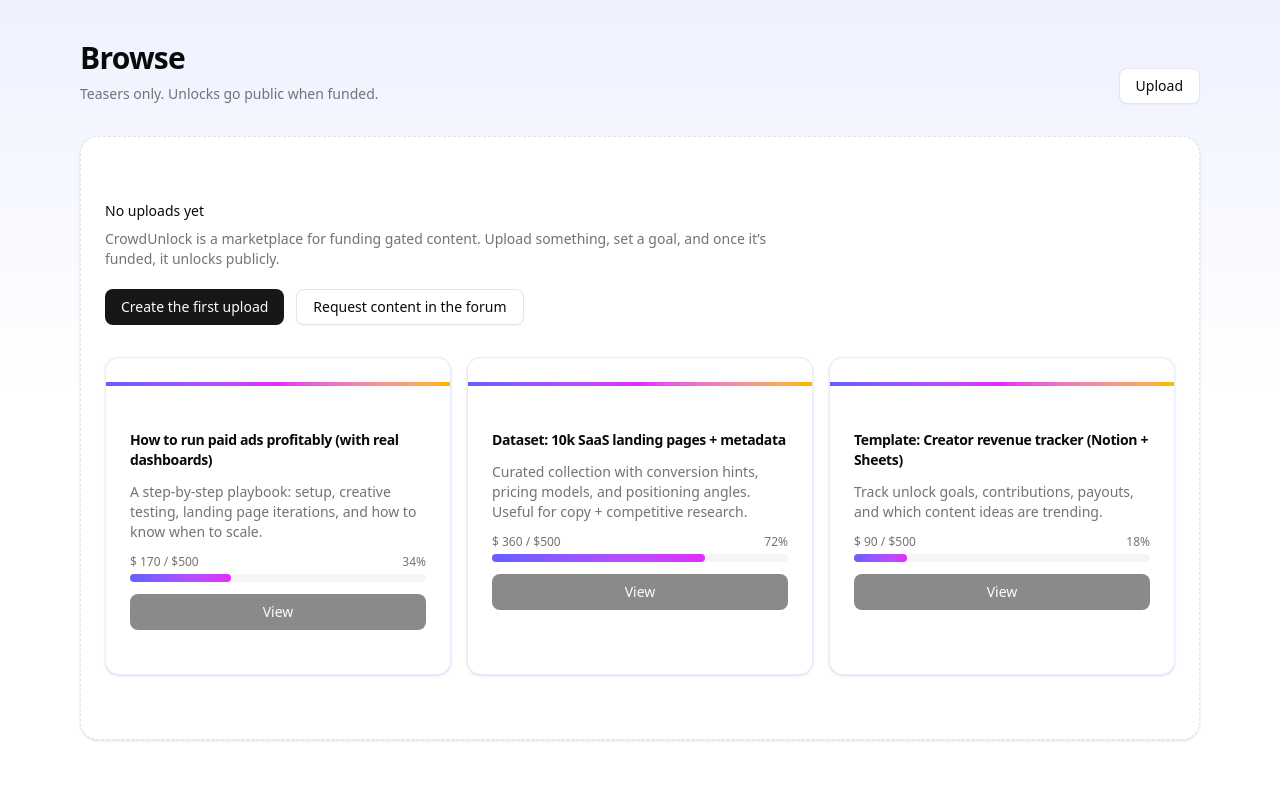
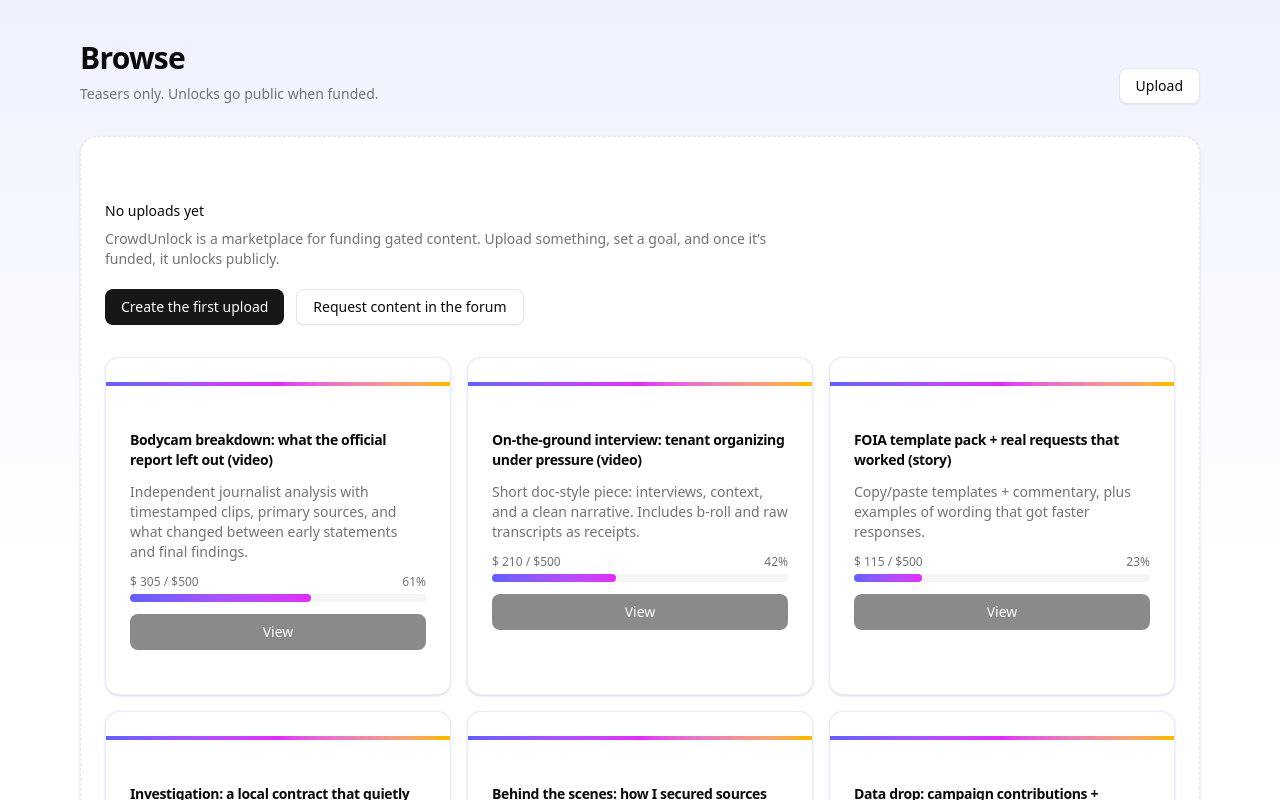
Before and after one commit to bgibson253/crowdunlock-mvp, a Next.js app: page /browse in a window 1280 px wide. Shown: the top 800 px of the page. Built offline with nearby package versions, Linux system fonts and the light colour scheme; no server answers; the database is empty.

Commit message:
Add journalist-focused examples to browse empty-state

```diff
--- a/src/components/uploads/browse-empty-state.tsx
+++ b/src/components/uploads/browse-empty-state.tsx
@@ -60,19 +60,34 @@ export function BrowseEmptyState() {
 
         <div className="mt-8 grid gap-4 sm:grid-cols-2 lg:grid-cols-3">
           <ExampleCard
-            title="How to run paid ads profitably (with real dashboards)"
-            teaser="A step-by-step playbook: setup, creative testing, landing page iterations, and how to know when to scale."
-            pct={34}
+            title="Bodycam breakdown: what the official report left out (video)"
+            teaser="Independent journalist analysis with timestamped clips, primary sources, and what changed between early statements and final findings."
+            pct={61}
           />
           <ExampleCard
-            title="Dataset: 10k SaaS landing pages + metadata"
-            teaser="Curated collection with conversion hints, pricing models, and positioning angles. Useful for copy + competitive research."
-            pct={72}
+            title="On-the-ground interview: tenant organizing under pressure (video)"
+            teaser="Short doc-style piece: interviews, context, and a clean narrative. Includes b-roll and raw transcripts as receipts."
+            pct={42}
           />
           <ExampleCard
-            title="Template: Creator revenue tracker (Notion + Sheets)"
-            teaser="Track unlock goals, contributions, payouts, and which content ideas are trending."
-            pct={18}
+            title="FOIA template pack + real requests that worked (story)"
+            teaser="Copy/paste templates + commentary, plus examples of wording that got faster responses."
+            pct={23}
+          />
+          <ExampleCard
+            title="Investigation: a local contract that quietly doubled in cost (story)"
+            teaser="A tight explainer with sourced screenshots, timeline, and the easiest ways to verify each claim."
+            pct={78}
+          />
+          <ExampleCard
+            title="Behind the scenes: how I secured sources safely (story)"
+            teaser="Practical opsec for journalists: comms hygiene, redaction workflow, and mistakes to avoid."
+            pct={36}
+          />
+          <ExampleCard
+            title="Data drop: campaign contributions + network map (dataset)"
+            teaser="CSV + a simple graph view showing who’s connected to whom. Includes methodology and limitations."
+            pct={15}
           />
         </div>
       </CardContent>
```
